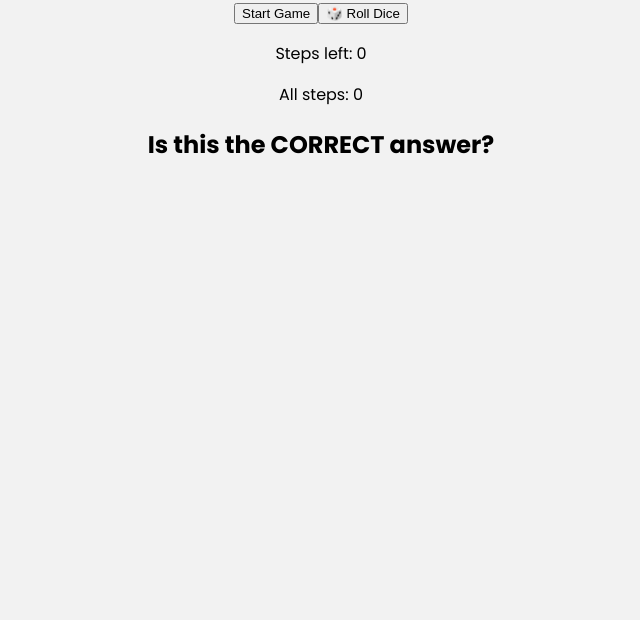
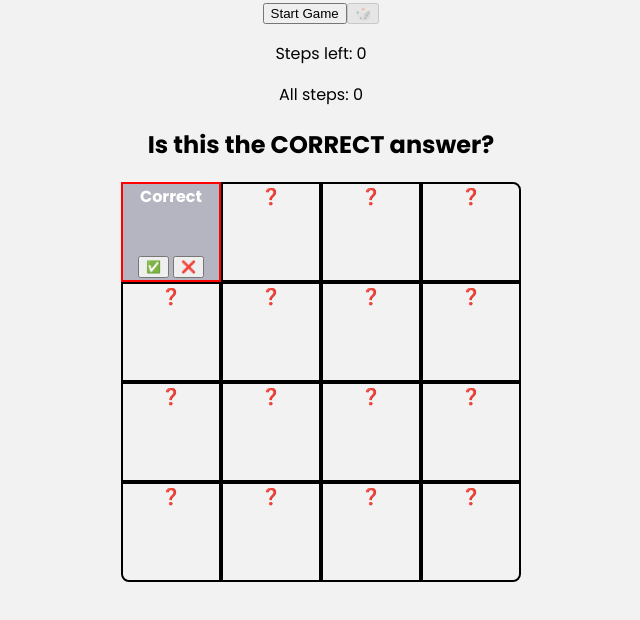
Before and after one commit to mmmyster/memaze, a Vue app: page / in a window 1280 px wide. Shown: the top 620 px of the page, without its empty margins (319-959 px from the left). Built offline with nearby package versions, Linux system fonts and the light colour scheme.

Commit message:
start game immediately and flip first tile

```diff
--- a/src/App.vue
+++ b/src/App.vue
@@ -1,5 +1,5 @@
 <script setup>
-import { ref } from 'vue'
+import { onMounted, ref } from 'vue'
 import { data } from '@/data'
 import { launchConfetti } from '@/utilities/confetti'
 import Tile from '@/components/Tile.vue'
@@ -14,13 +14,27 @@ const stepsAll = ref(0)
 
 const freezeTiles = ref(false)
 
+const choiceMade = ref(false)
+
+onMounted(() => {
+  startGame()
+})
+
 const startGame = () => {
   drawBoard()
   stepsRemaining.value = 0
-  currentTile.value = tiles.value[0]?.id
+
+  if (tiles.value[0]) {
+    setTimeout(() => {
+      currentTile.value = tiles.value[0].id
+      tiles.value[0].visible = true
+      handleAnswer(tiles.value[0])
+    }, 100)
+  }
 }
 
 const rollDice = () => {
+  if (!choiceMade.value) return
   stepsRemaining.value = Math.floor(Math.random() * 4) + 2
   stepsAll.value += stepsRemaining.value
 }
@@ -89,11 +103,14 @@ const flipTile = (payload) => {
 const handleAnswer = (confirm, tile) => {
   if (confirm && tile.answer) {
     currentTile.value = tile.id
+    choiceMade.value = true
   } else if (!confirm && !tile.answer) {
     tile.visible = false
   } else {
-    stepsRemaining.value = 0
-    tile.visible = false
+    if (currentTile.value != tiles.value[0].id) {
+      stepsRemaining.value = 0
+      tile.visible = false
+    }
   }
 
   freezeTiles.value = false
@@ -103,7 +120,7 @@ const handleAnswer = (confirm, tile) => {
 <template>
   <main>
     <button @click="startGame">Start Game</button>
-    <button @click="rollDice" :disabled="stepsRemaining > 0">🎲 Roll Dice</button>
+    <button @click="rollDice" :disabled="stepsRemaining > 0 || !choiceMade">🎲</button>
     <p>Steps left: {{ stepsRemaining }}</p>
     <p>All steps: {{ stepsAll }}</p>
     <h2>{{ question }}</h2>
--- a/src/data.js
+++ b/src/data.js
@@ -2,7 +2,7 @@ export const data =
 {
   "question": "Is this the CORRECT answer?",
   "tiles": [
-    { "id": 0, "answer": false, "content": "Correct" },
+    { "id": 0, "answer": true, "content": "Correct" },
     { "id": 1, "answer": true, "content": "Correct" },
     { "id": 2, "answer": false, "content": "Wrong" },
     { "id": 3, "answer": false, "content": "Wrong" },
```
